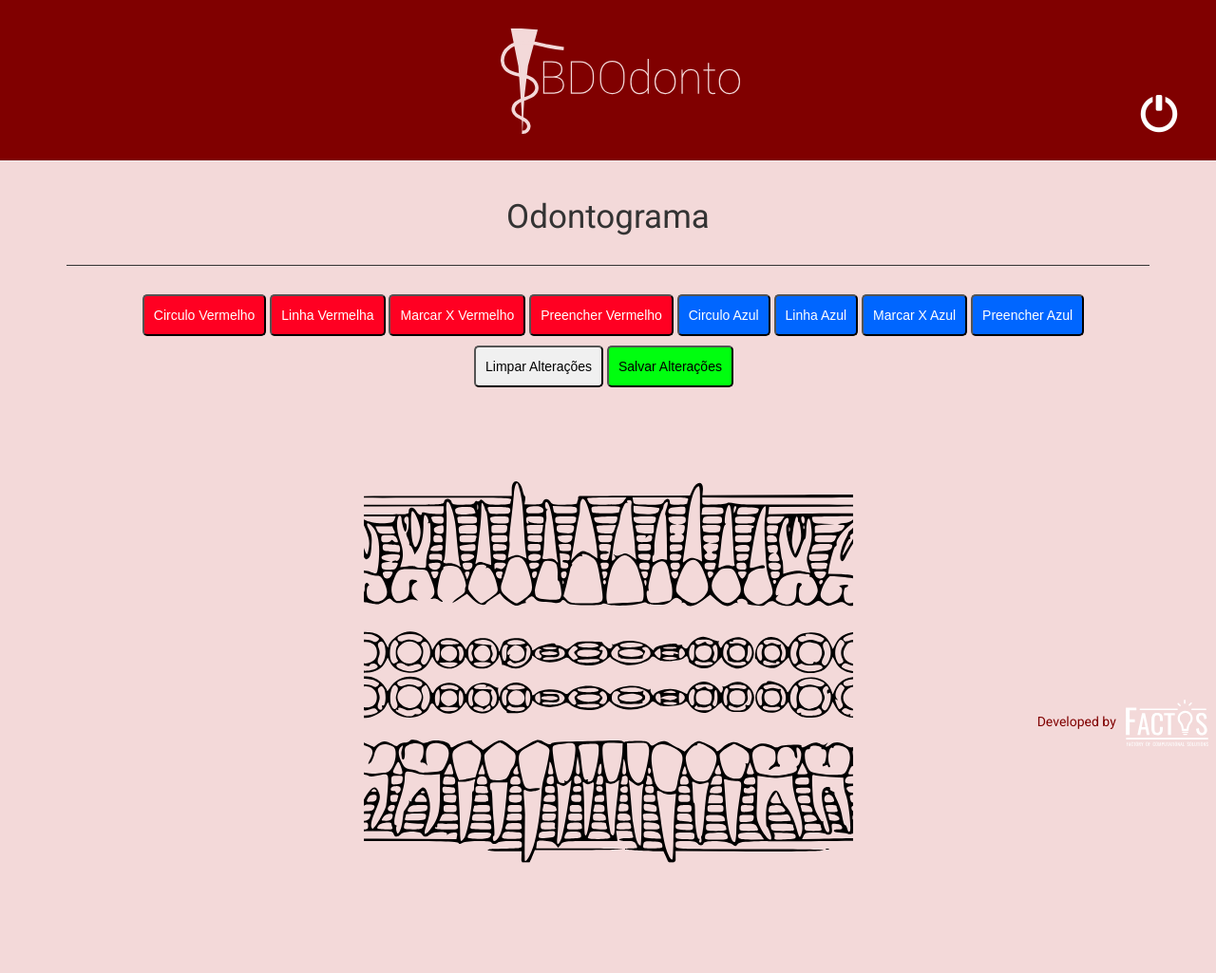
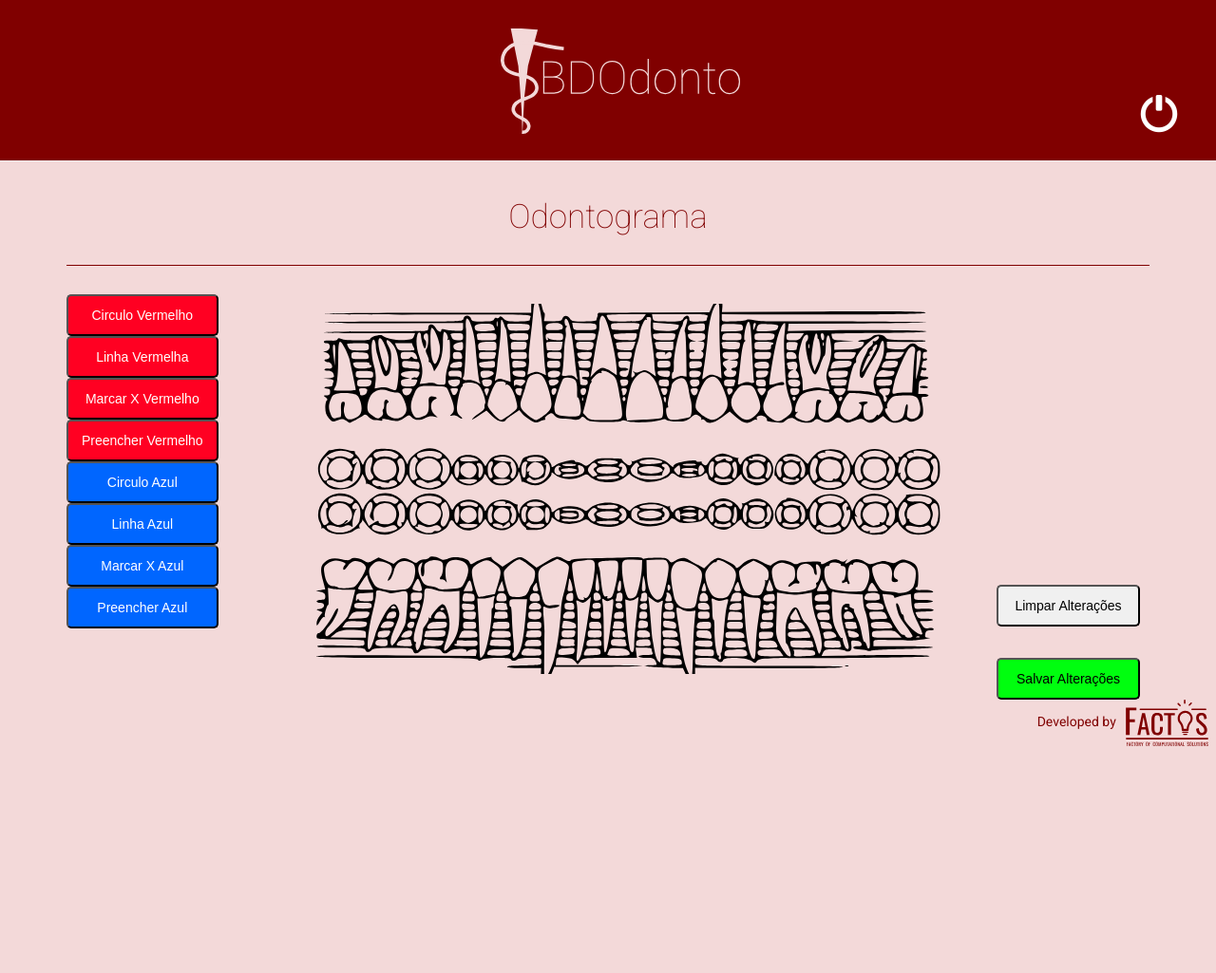
Before and after one commit to FACTOSolution/bdOdonto, a Django app: page /odontograma/ in a window 1280 px wide. Shown: the whole page at 95% size. After the commit the page ends 786 px from the top, so only its background shows below. Run offline with Django 3.2, Linux system fonts and the light colour scheme; the visitor is signed in with stand-in values (Sample User, id 1); data that the repository does not hold is empty; parts of the project's set-up code (start-up, migrations or seed data) failed here and were passed over; some libraries are stand-ins or nearby versions.

Commit message:
Ajustado front em todas as pages

```diff
--- a/bdOdonto/sistema_fichas/static/css/atendimento.css
+++ b/bdOdonto/sistema_fichas/static/css/atendimento.css
@@ -71,8 +71,8 @@ body {
 
 .button:hover {
 	color: #f3d9d9;
-	padding: 4px 21px;
 	background-color: #800000;
 	border: 1px solid #b9b9b9;
 	font-family: Arial;
+	padding: 4px 21px;
 }
--- a/bdOdonto/sistema_fichas/static/css/base.css
+++ b/bdOdonto/sistema_fichas/static/css/base.css
@@ -79,7 +79,8 @@ body{
     font-family: 'Roboto', Arial, Helvetica, sans-serif;
     position:fixed;
     bottom:0;
-    width:100%;
+    width: 190px;
+    right:0px;
     padding-bottom:4px;
     padding-right: 8px;
 }
--- a/bdOdonto/sistema_fichas/static/css/odontograma.css
+++ b/bdOdonto/sistema_fichas/static/css/odontograma.css
@@ -1,3 +1,5 @@
+@import url(https://fonts.googleapis.com/css?family=Roboto:400,100);
+
 body{
 	  font-family: 'Roboto', Arial, Helvetica, sans-serif;
 }
@@ -10,11 +12,12 @@ body{
 	  font-size: 2.5em;
 	  border-bottom-style: solid;
 	  border-bottom-width: 1px;
+	  color: #800000;
+	  border-color: #800000;
 }
 
 #selectors {
 	  padding-top: 20px;
-    margin-left: 7%;
 	  position: relative;
     padding-bottom: 30px;
 	  font-size: 100%;
@@ -23,14 +26,17 @@ body{
 }
 
 #opcoes {
-	  margin-left: 32%;
-	  position: relative;
+	  margin-top: -10%;
+	  margin-left: 85%;
+	  position: right;
 	  padding: 10px;
 	  color: #000000;
 }
 
 #opcoes button {
 	  padding: 10px;
+	  margin-bottom: 22.5%;
+	   width: 100%;
 	  border-radius: 5px;
 }
 
@@ -44,41 +50,38 @@ body{
 
 
 .marca_vermelha {
-	  display: inline;
-    margin: auto;
-    width: 100%;
+    margin: 0px;
+    width: 14%;
 }
 
 .marca_azul {
-    display: inline;
-    margin: auto;
-    width: 100%;
+    margin: 0px;
+    width: 14%;
 }
 
 .marca_vermelha button {
-	  position: relative;
 	padding: 10px;
-    display: inline;
     background-color: #FF0022;
-    width: auto;
+    width: 100%;
     height: auto;
 	text-align: center;
 	border-radius: 5px;
+	float:left;
 }
 
 .marca_azul button {
-	  position: relative;
+	position: left;
 	padding: 10px;
-    display: inline;
 	background-color: #0066FF;
-	  width: auto;
+	width: 100%;
 	height: auto;
 	text-align: center;
 	border-radius: 5px;
+	float:left;
 }
 
 #canvas {
     display: block;
-	margin: auto auto 5%;
+	margin: 0% 10% 0% 22%;
     padding: 10px;
 }
--- a/bdOdonto/sistema_fichas/templates/sistema_fichas/atendimento_opcoes.html
+++ b/bdOdonto/sistema_fichas/templates/sistema_fichas/atendimento_opcoes.html
@@ -9,10 +9,10 @@
 	<h2>Atendimento</h2>
         <div class="opcoes">
 		    {% if not ficha_preenchida %}
-			      <h4 id="preencher_ficha"><a href="{% url 'sistema_fichas:redirecionar_atendimento' %}">Preencher Ficha</a></h4>
+			      <h4 id="preencher_ficha"><a id="letr" href="{% url 'sistema_fichas:redirecionar_atendimento' %}">Preencher Ficha</a></h4>
 			  {% endif %}
 			  {% if not odontograma %}
-			      <h4 id="odontograma"><a href="{% url 'sistema_fichas:odontograma' %}">Preencher Odontograma</a></h4>
+			      <h4 id="odontograma"><a id="letra" href="{% url 'sistema_fichas:odontograma' %}">Preencher Odontograma</a></h4>
 		    {% endif %}
 		</div>
 </div>
--- a/bdOdonto/sistema_fichas/templates/sistema_fichas/base.html
+++ b/bdOdonto/sistema_fichas/templates/sistema_fichas/base.html
@@ -42,7 +42,7 @@
 			{% endblock %}
         </div>
             <div>
-                <p id="footer">Developed by &nbsp&nbsp<a href="http://factos.ufpi.br"><img src="../../static/images/factos_logo.svg"></a></p>
+                <p id="footer">Developed by &nbsp&nbsp<a href="http://factos.ufpi.br"><img src="../../static/images/factos_logo_red.svg"></a></p>
             </div>
     </body>
 </html>
--- a/bdOdonto/sistema_fichas/templates/sistema_fichas/odontograma.html
+++ b/bdOdonto/sistema_fichas/templates/sistema_fichas/odontograma.html
@@ -19,12 +19,12 @@
 		<button type="button" onclick="buttonBlueAxis()">Marcar X Azul</button>
 		<button type="button" onclick="buttonBlueFilledCircle()">Preencher Azul</button>
     </div>
+    <canvas id="canvas" width="660" height="390"></canvas>
     <div id="opcoes">
-		<button id="buttonClear" type="button" onclick="buttonClear()">Limpar Alterações</button>
+        <button id="buttonClear" type="button" onclick="buttonClear()">Limpar Alterações</button>
         <button id="buttonSave" type="button" href="" onclick="SaveJSON()">Salvar Alterações</button>
     </div>
 </div>
-<canvas id="canvas" width="515" height="500"></canvas>
 <script>
 //Function to set the csrf_token on header in AJAX request
 // using jQuery
```
Also changed, not shown: bdOdonto/sistema_fichas/static/css/atendimento_opcoes.css (+47 -6 lines), bdOdonto/sistema_fichas/static/css/preencher_ficha.css (+32 -10 lines), bdOdonto/sistema_fichas/static/css/registrar_usuario.css (deleted, +0 -92 lines). Lines whose indentation alone changed are shown as unchanged.
